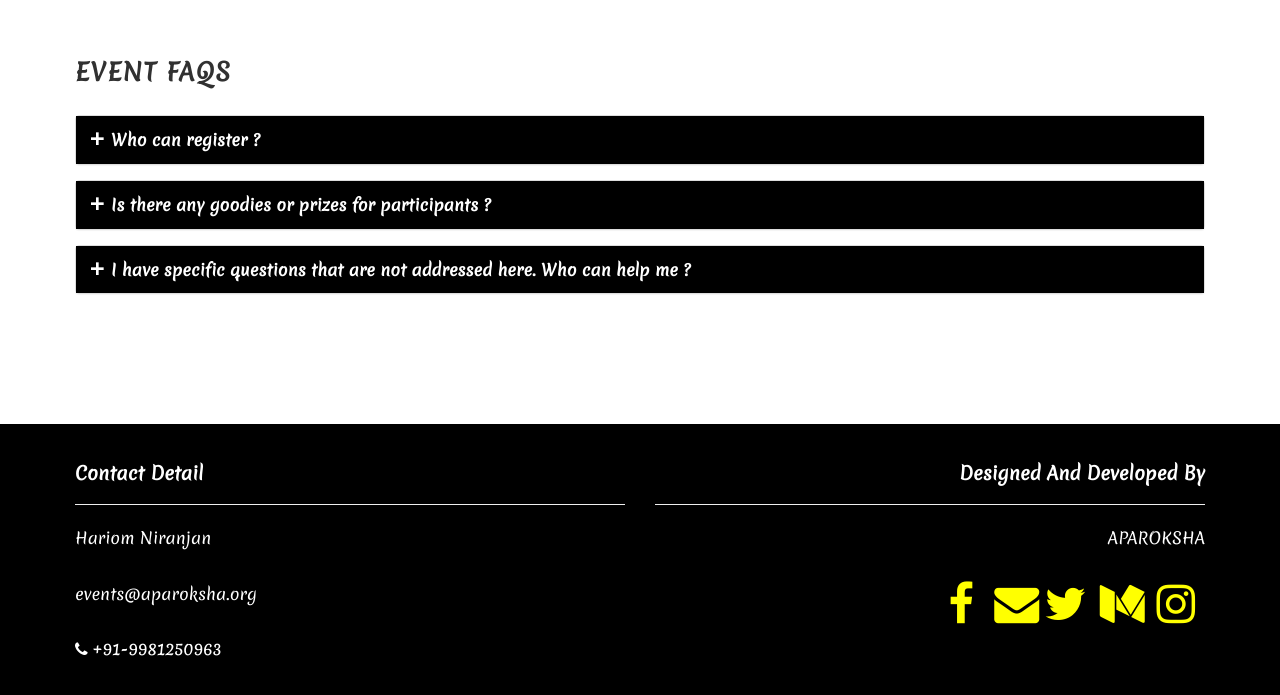
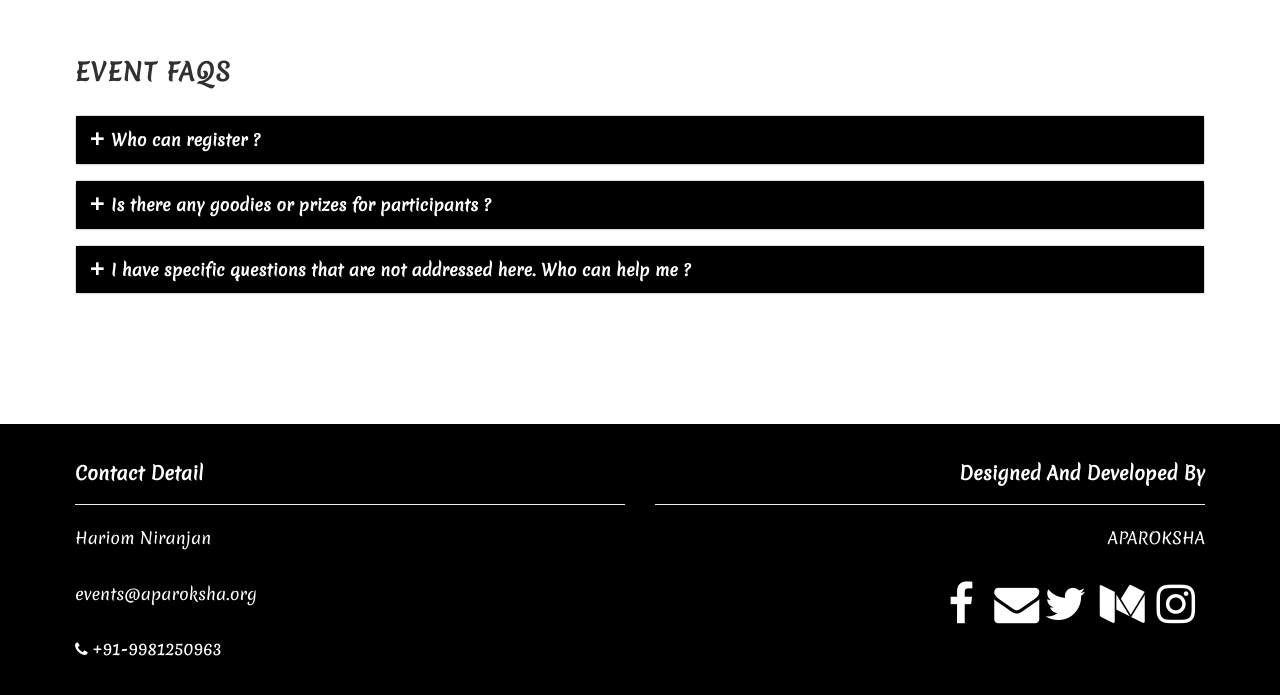
Before and after one commit to strikertanmay/ApkXplore, a website: page index.html in a window 1280 px wide. Shown: the part 4096-4791 px from the top of the page. Drawn offline with Linux system fonts and the light colour scheme; files whose address does not match are found by name.

Commit message:
Update main.css
change the color of favicon

```diff
--- a/assets/css/main.css
+++ b/assets/css/main.css
@@ -655,3 +655,23 @@ font-size: 30px !important;
     height: 310px;
     width: 290px;
 }
+.fa-facebook{
+  color: #ffffff;
+    background-color: transparent;
+}
+.fa-envelope{
+   color: #ffffff;
+    background-color: transparent;
+}
+.fa-twitter{
+   color: #ffffff;
+    background-color: transparent;
+}
+.fa-medium{
+   color: #ffffff;
+    background-color: transparent;
+}
+.fa-instagram{
+   color: #ffffff;
+    background-color: transparent;
+}
```
